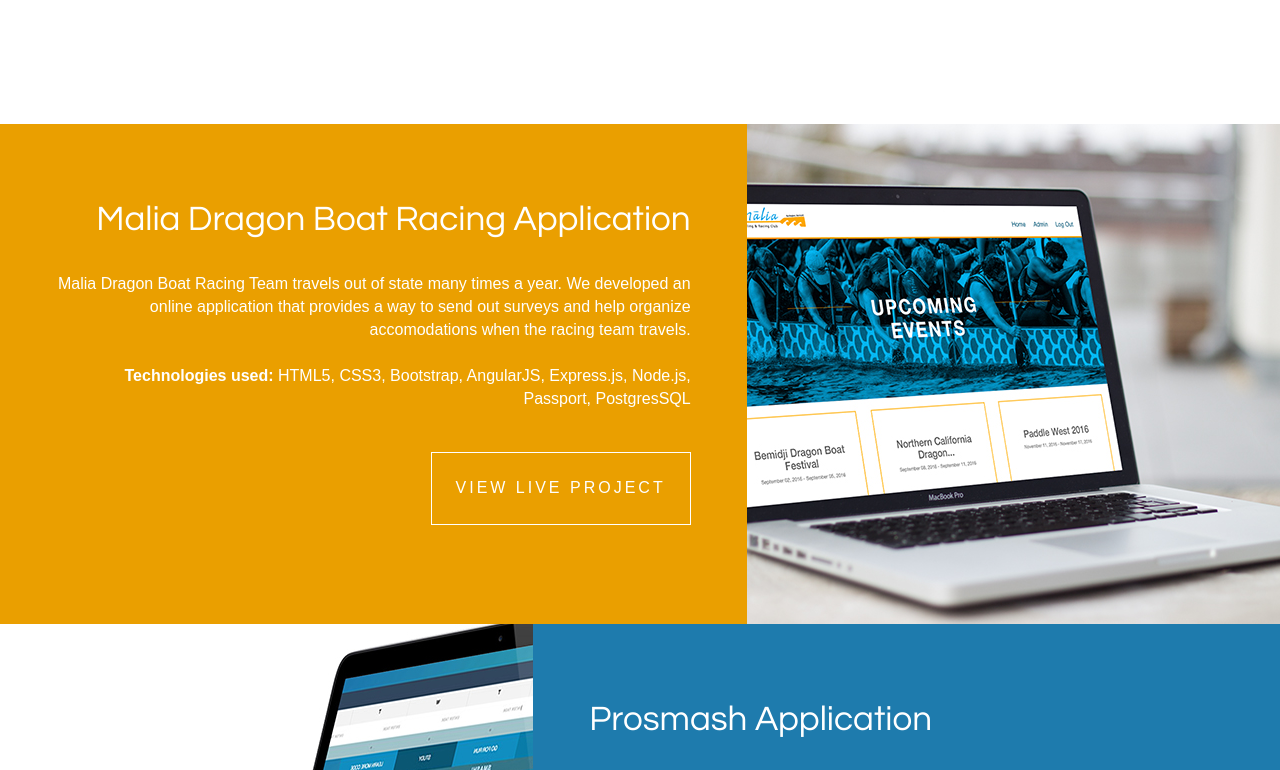
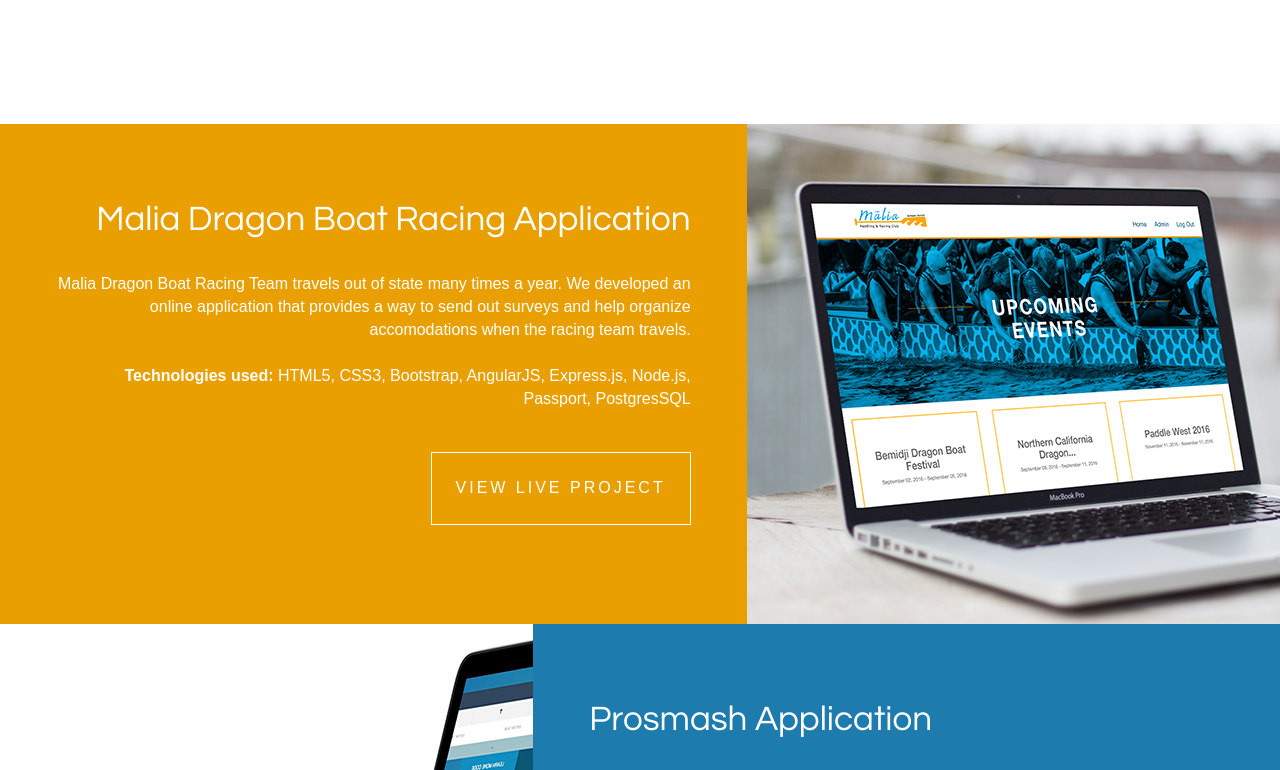
Before and after one commit to craigjwaldron/old-site, a plain HTML site: page index.html in a window 1280 px wide. Shown: the part 1380-2150 px from the top of the page. Drawn offline with Linux system fonts and the light colour scheme.

Commit message:
fixed project img to work on firefox

```diff
--- a/public/css/stylesheet.css
+++ b/public/css/stylesheet.css
@@ -30,6 +30,7 @@ body {
 }
 
 /*HEADER SECTION*/
+
 .mainHeader {
   background-image: url("../assets/Craig-Waldron.jpg");
   background-size: cover;
@@ -40,6 +41,7 @@ body {
 
 .titleContainer {
   margin: 0 auto 0em auto;
+
 }
 
 .title {
@@ -108,10 +110,10 @@ body {
 }
 
 .projImg {
-  display: flex;
   justify-content: center;
   align-items: center;
   overflow: hidden;
+  object-fit: fill;
 }
 
 .textRight {
```
Also changed, not shown: index.html (+2 -0 lines).
